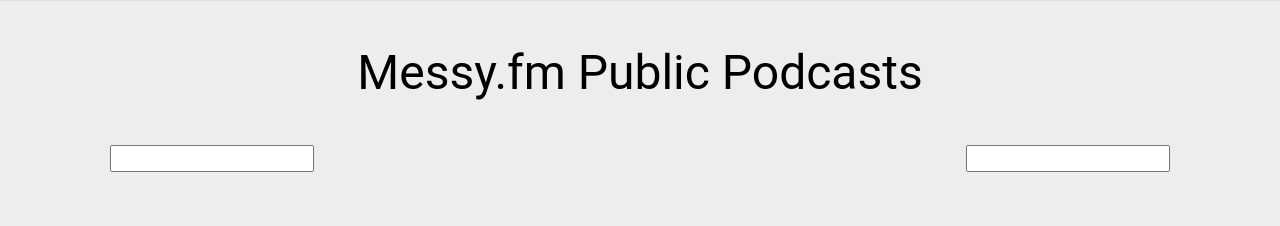
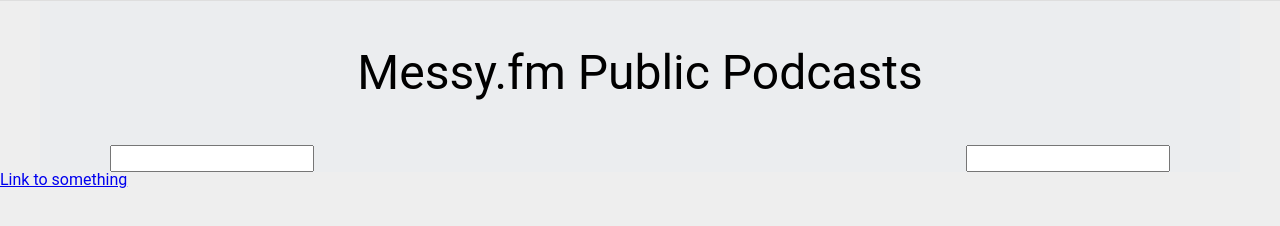
Before and after one commit to vladeiko/pageCatalog, a website: page index.html in a window 1280 px wide. Shown: the part 62-288 px from the top of the page. Drawn offline with Linux system fonts and the light colour scheme.

Commit message:
Add content layout

```diff
--- a/index.html
+++ b/index.html
@@ -26,6 +26,18 @@
         </div>
       </div>
     </div>
-    <div class="content-container"></div>
+    <div class="content-container">
+      <div class="content">
+        <div class="content__title"></div>
+        <div class="content-box">
+          <div class="content-box__element">
+            <div class="content-image"></div>
+            <a href="#" class="content-link">Link to something</a>
+          </div>
+        </div>
+      </div>
+      <div class="content"></div>
+      <div class="content"></div>
+    </div>
   </body>
 </html>
--- a/scss/layout/_header.scss
+++ b/scss/layout/_header.scss
@@ -10,8 +10,6 @@
   max-width: 1100px;
   font-size: 48px;
   font-weight: normal;
-  // background-color: rgba(138, 199, 255, 0.034);
-  // text-align: center;
 }
 
 .header__title {
@@ -21,14 +19,12 @@
 }
 
 .header-input-container {
-  // margin: 0 auto;
   padding: 0 20px;
   display: flex;
   justify-content: space-between;
 }
 
 .header__input {
-  // margin: 0 auto;
   padding: 4px 0;
   width: 100%;
   max-width: 200px;
```
